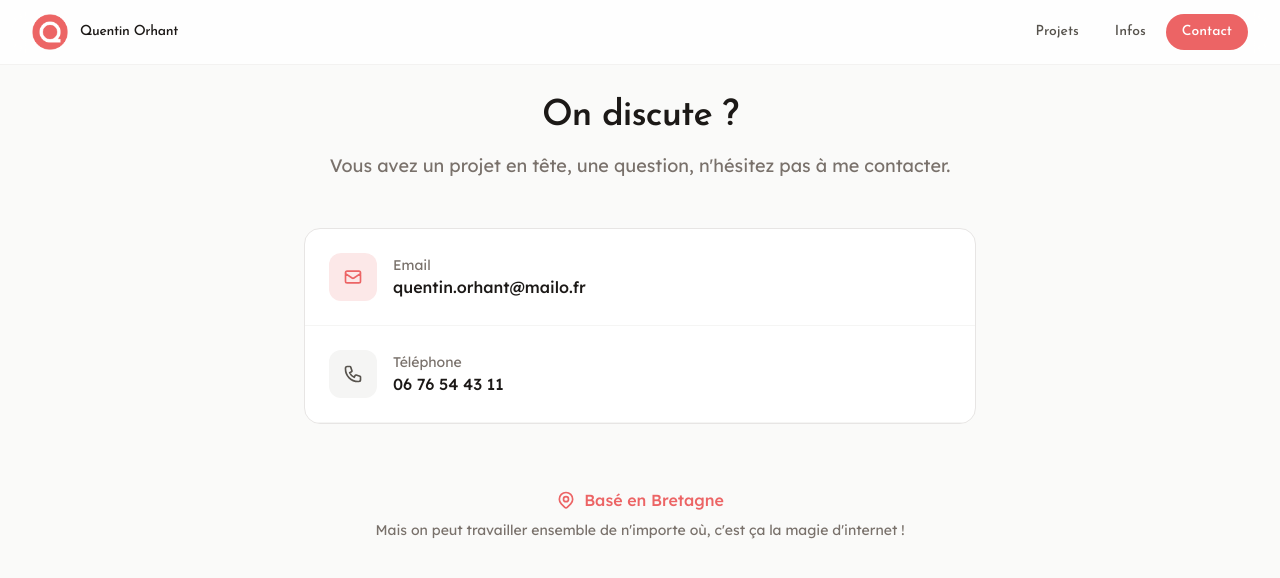
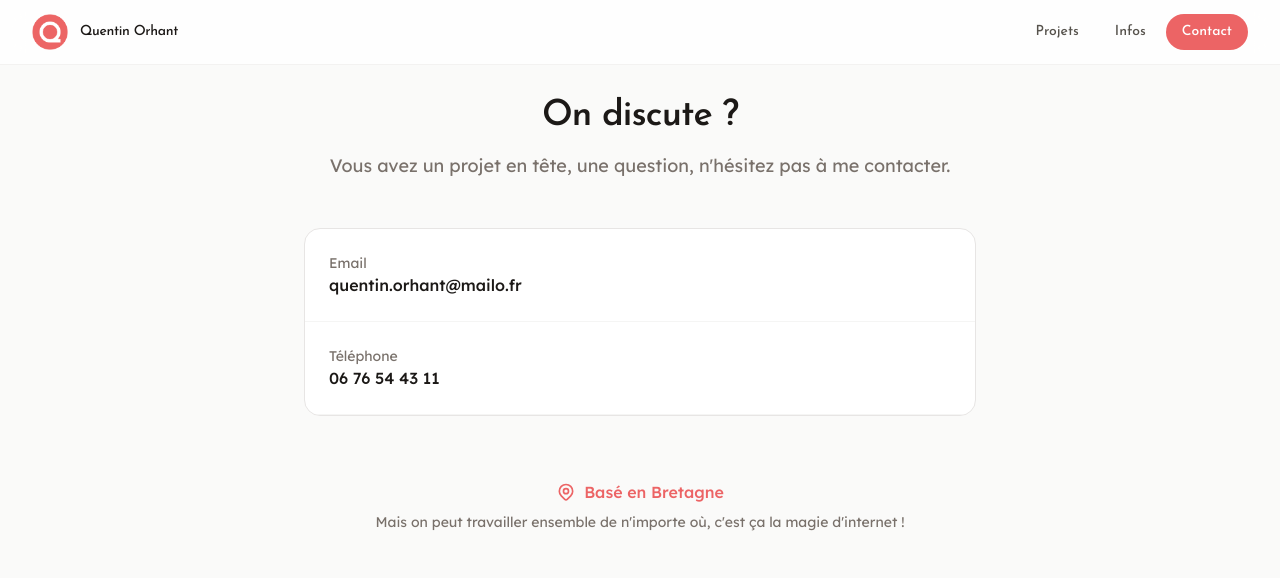
Before and after one commit to quentinorh/portfolio2, a Next.js app: page /contact in a window 1280 px wide. Shown: the top 578 px of the page. Built offline with nearby package versions, Linux system fonts and the light colour scheme.

Commit message:
remove contact icons

```diff
--- a/src/app/contact/page.tsx
+++ b/src/app/contact/page.tsx
@@ -24,11 +24,6 @@
               href="mailto:quentin.orhant@mailo.fr"
               className="flex items-center gap-4 p-6 border-b border-stone-100 hover:bg-stone-50 transition-colors group"
             >
-              <div className="w-12 h-12 rounded-xl bg-accent-light flex items-center justify-center group-hover:bg-accent-light transition-colors">
-                <svg className="w-5 h-5 text-accent" fill="none" viewBox="0 0 24 24" stroke="currentColor">
-                  <path strokeLinecap="round" strokeLinejoin="round" strokeWidth={2} d="M3 8l7.89 5.26a2 2 0 002.22 0L21 8M5 19h14a2 2 0 002-2V7a2 2 0 00-2-2H5a2 2 0 00-2 2v10a2 2 0 002 2z" />
-                </svg>
-              </div>
               <div className="flex-1">
                 <p className="text-sm text-stone-500">Email</p>
                 <p className="text-stone-900 font-medium">quentin.orhant@mailo.fr</p>
@@ -39,11 +34,6 @@
               href="tel:0676544311"
               className="flex items-center gap-4 p-6 border-b border-stone-100 hover:bg-stone-50 transition-colors group"
             >
-              <div className="w-12 h-12 rounded-xl bg-stone-100 flex items-center justify-center group-hover:bg-stone-200 transition-colors">
-                <svg className="w-5 h-5 text-stone-600" fill="none" viewBox="0 0 24 24" stroke="currentColor">
-                  <path strokeLinecap="round" strokeLinejoin="round" strokeWidth={2} d="M3 5a2 2 0 012-2h3.28a1 1 0 01.948.684l1.498 4.493a1 1 0 01-.502 1.21l-2.257 1.13a11.042 11.042 0 005.516 5.516l1.13-2.257a1 1 0 011.21-.502l4.493 1.498a1 1 0 01.684.949V19a2 2 0 01-2 2h-1C9.716 21 3 14.284 3 6V5z" />
-                </svg>
-              </div>
               <div className="flex-1">
                 <p className="text-sm text-stone-500">Téléphone</p>
                 <p className="text-stone-900 font-medium">06 76 54 43 11</p>
```
